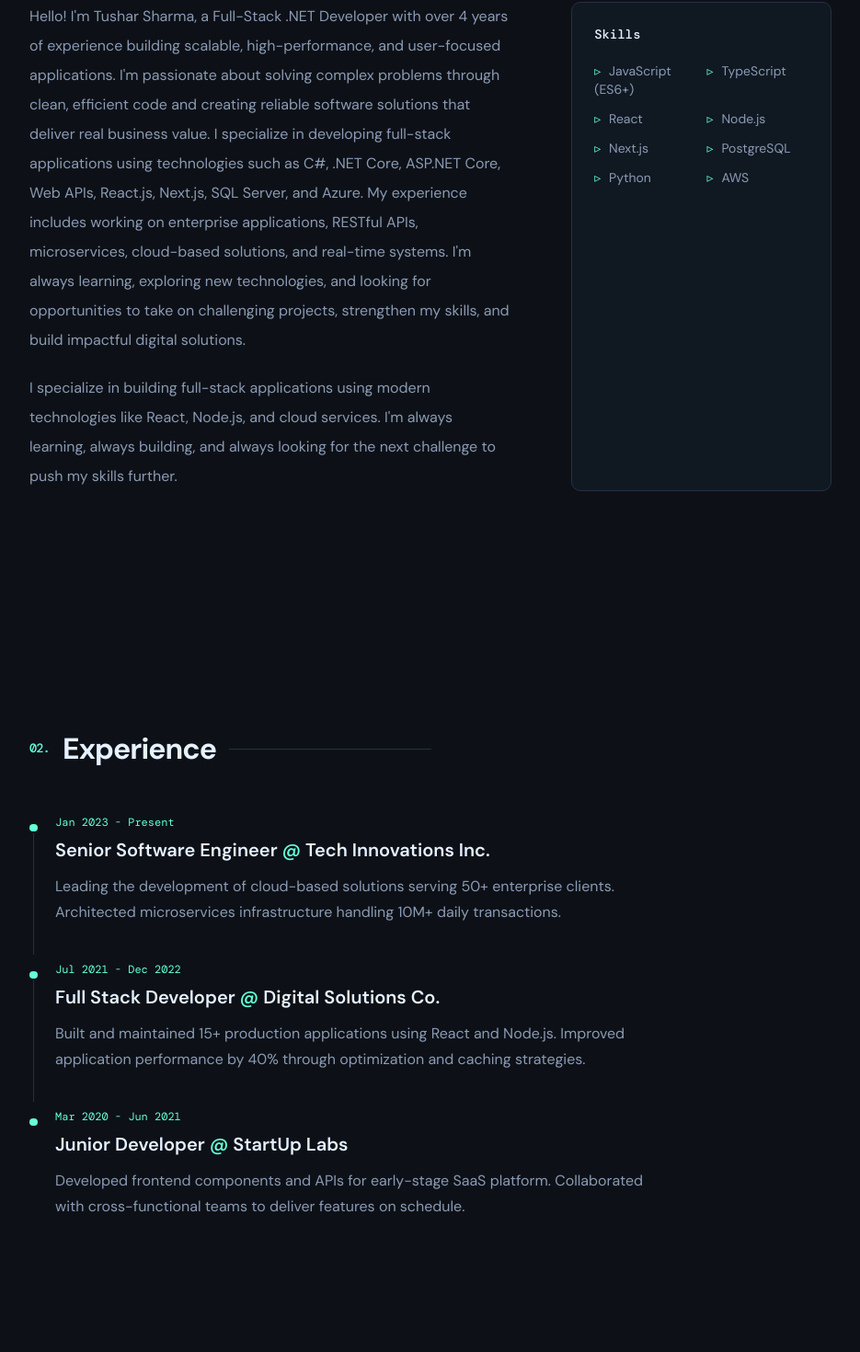
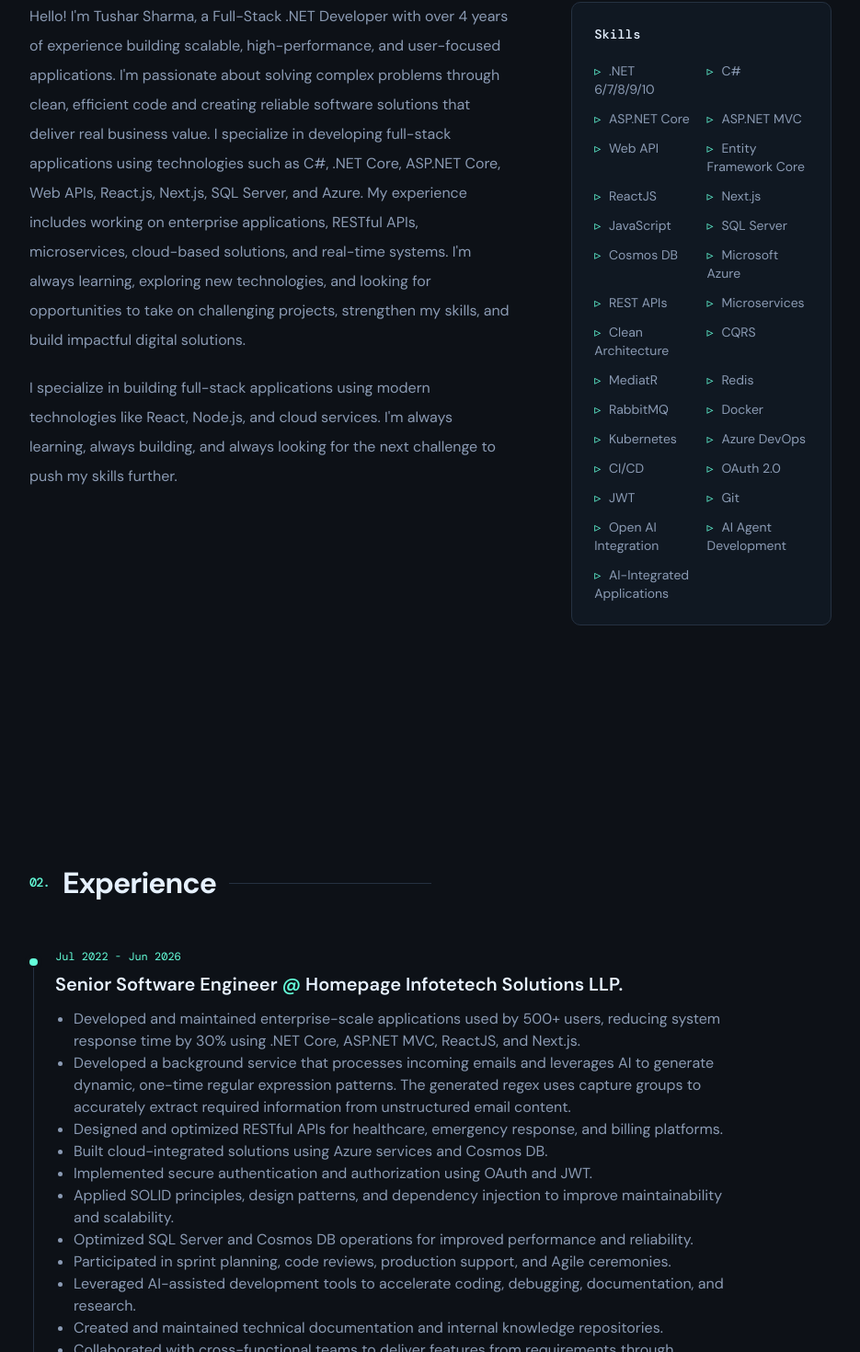
Before and after one commit to TusharSharma1803/tushar-sharma-portfolio, a Next.js app: page / in a window 1280 px wide. Shown: the part 1075-2545 px from the top of the page at 92% size, without its empty margins (196-1131 px from the left). Built offline with nearby package versions, Linux system fonts and the light colour scheme.

Commit message:
Finalizing the portfolio work still pending.

```diff
--- a/app/page.tsx
+++ b/app/page.tsx
@@ -16,7 +16,7 @@ export default function Home() {
         <Hero />
         <About />
         <Experience />
-        <Work />
+        {/* <Work /> */}
         <Contact />
       </main>
       <Footer />
--- a/components/About.tsx
+++ b/components/About.tsx
@@ -1,13 +1,34 @@
 export function About() {
   const skills = [
-    'JavaScript (ES6+)',
-    'TypeScript',
-    'React',
-    'Node.js',
-    'Next.js',
-    'PostgreSQL',
-    'Python',
-    'AWS',
+    '.NET 6/7/8/9/10',
+'C#',
+'ASP.NET Core',
+'ASP.NET MVC',
+'Web API',
+'Entity Framework Core',
+'ReactJS',
+'Next.js',
+'JavaScript',
+'SQL Server',
+'Cosmos DB',
+'Microsoft Azure',
+'REST APIs',
+'Microservices',
+'Clean Architecture',
+'CQRS',
+'MediatR',
+'Redis',
+'RabbitMQ',
+'Docker',
+'Kubernetes',
+'Azure DevOps',
+'CI/CD',
+'OAuth 2.0',
+'JWT',
+'Git',
+'Open AI Integration',
+'AI Agent Development',
+'AI-Integrated Applications'
   ];
 
   return (
--- a/components/Experience.tsx
+++ b/components/Experience.tsx
@@ -1,26 +1,31 @@
 export function Experience() {
   const experiences = [
     {
-      date: 'Jan 2023 - Present',
+      date: 'Jul 2022 - Jun 2026',
       role: 'Senior Software Engineer',
-      company: 'Tech Innovations Inc.',
-      description:
-        'Leading the development of cloud-based solutions serving 50+ enterprise clients. Architected microservices infrastructure handling 10M+ daily transactions.',
+      company: 'Homepage Infotetech Solutions LLP.',
+      description: [
+        'Developed and maintained enterprise-scale applications used by 500+ users, reducing system response time by 30% using .NET Core, ASP.NET MVC, ReactJS, and Next.js.',
+        'Developed a background service that processes incoming emails and leverages AI to generate dynamic, one-time regular expression patterns. The generated regex uses capture groups to accurately extract required information from unstructured email content.',
+        'Designed and optimized RESTful APIs for healthcare, emergency response, and billing platforms.',
+        'Built cloud-integrated solutions using Azure services and Cosmos DB.',
+        'Implemented secure authentication and authorization using OAuth and JWT.',
+        'Applied SOLID principles, design patterns, and dependency injection to improve maintainability and scalability.',
+        'Optimized SQL Server and Cosmos DB operations for improved performance and reliability.',
+        'Participated in sprint planning, code reviews, production support, and Agile ceremonies.',
+        'Leveraged AI-assisted development tools to accelerate coding, debugging, documentation, and research.',
+        'Created and maintained technical documentation and internal knowledge repositories.',
+        'Collaborated with cross-functional teams to deliver features from requirements through deployment.'
+      ]
     },
     {
-      date: 'Jul 2021 - Dec 2022',
-      role: 'Full Stack Developer',
-      company: 'Digital Solutions Co.',
-      description:
-        'Built and maintained 15+ production applications using React and Node.js. Improved application performance by 40% through optimization and caching strategies.',
-    },
-    {
-      date: 'Mar 2020 - Jun 2021',
-      role: 'Junior Developer',
-      company: 'StartUp Labs',
-      description:
-        'Developed frontend components and APIs for early-stage SaaS platform. Collaborated with cross-functional teams to deliver features on schedule.',
-    },
+      date: 'Nov 2021 - May 2022',
+      role: 'Java Trainee Intern',
+      company: 'Ypsilon Solutions.',
+      description: [
+        "Completed a 6-month internship in Java development, working on application development, API integration, testing, debugging, and software development best practices."
+      ]
+    }
   ];
 
   return (
@@ -39,7 +44,17 @@ export function Experience() {
             <h3 className="mt-2 text-xl font-semibold text-[#e6f1ff]">
               {exp.role} <span className="text-[#64ffda]">@</span> {exp.company}
             </h3>
-            <p className="mt-3 max-w-2xl leading-7 text-[#8b9bb4]">{exp.description}</p>
+            {
+              exp.description instanceof Array ? (
+                <ul className="mt-3 list-disc pl-5 text-[#8b9bb4]">
+                  {exp.description.map((desc, idx) => (
+                    <li key={idx}>{desc}</li>
+                  ))}
+                </ul>
+              ) : (
+                <p className="mt-3 max-w-2xl leading-7 text-[#8b9bb4]">{exp.description}</p>
+              )
+            }
           </article>
         ))}
       </div>
--- a/components/Header.tsx
+++ b/components/Header.tsx
@@ -11,7 +11,7 @@ export function Header() {
   const navItems = [
     { label: 'About', href: '#about' },
     { label: 'Experience', href: '#experience' },
-    { label: 'Work', href: '#work' },
+    // { label: 'Work', href: '#work' },
     { label: 'Contact', href: '#contact' },
   ];
 
```
Also changed, not shown: package.json (+6 -8 lines).
